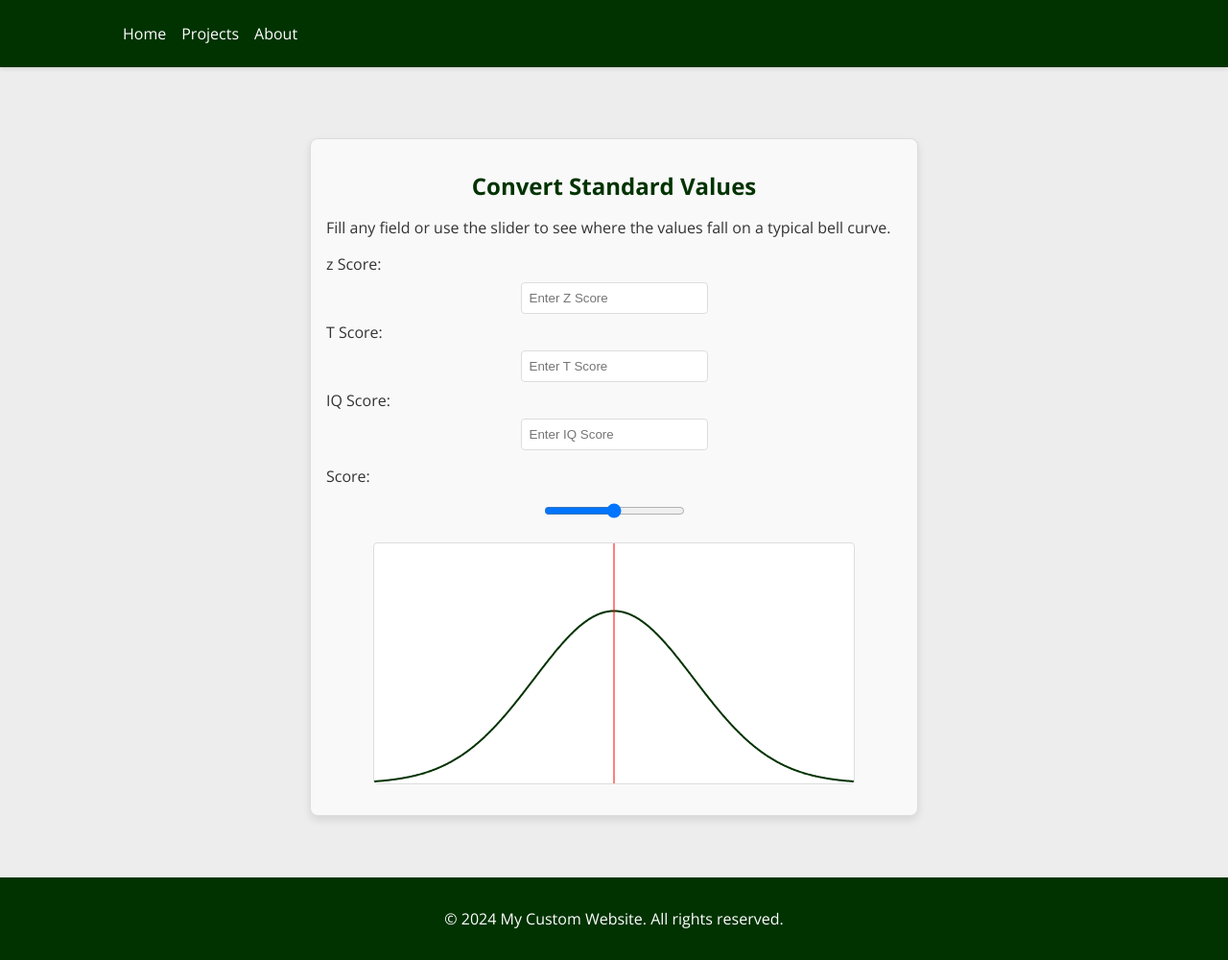
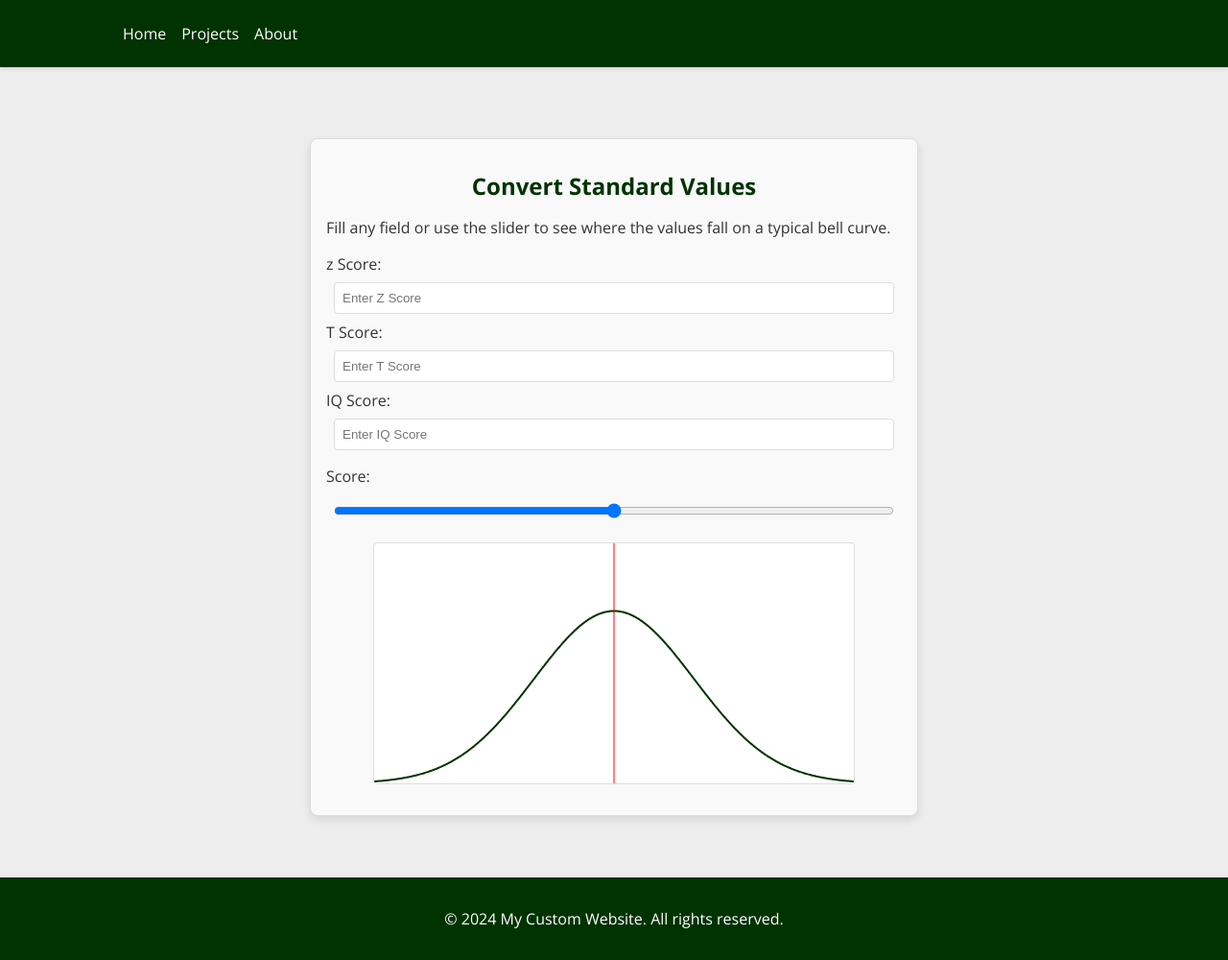
Before and after one commit to schminho/schminho.github.io, a Jekyll site: the page built from projects/convert-standard-values.md, in a window 1280 px wide and 1000 px high. Shown: the whole window at 96% size. Built offline with Jekyll 4.4.1, drawn with Linux system fonts in a browser that asks for light colours.

Commit message:
Update style.css

```diff
--- a/assets/css/style.css
+++ b/assets/css/style.css
@@ -254,7 +254,7 @@ footer {
 
 #converter-app input,
 #converter-app input[type="range"] {
-    /*width: calc(100% - 2rem); /* Full width minus padding */
+    width: calc(100% - 1rem); /* Full width minus padding */
     margin: 0.5rem auto; /* Centered vertically with spacing */
     padding: 0.5rem; /* Add padding inside the input fields */
     border: 1px solid #ddd;
```
